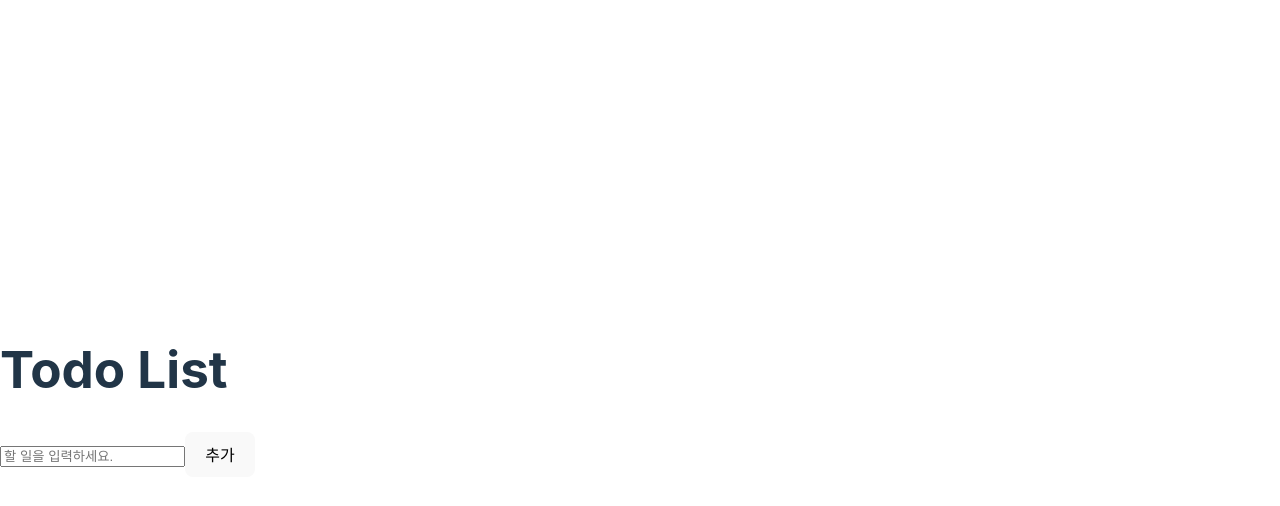
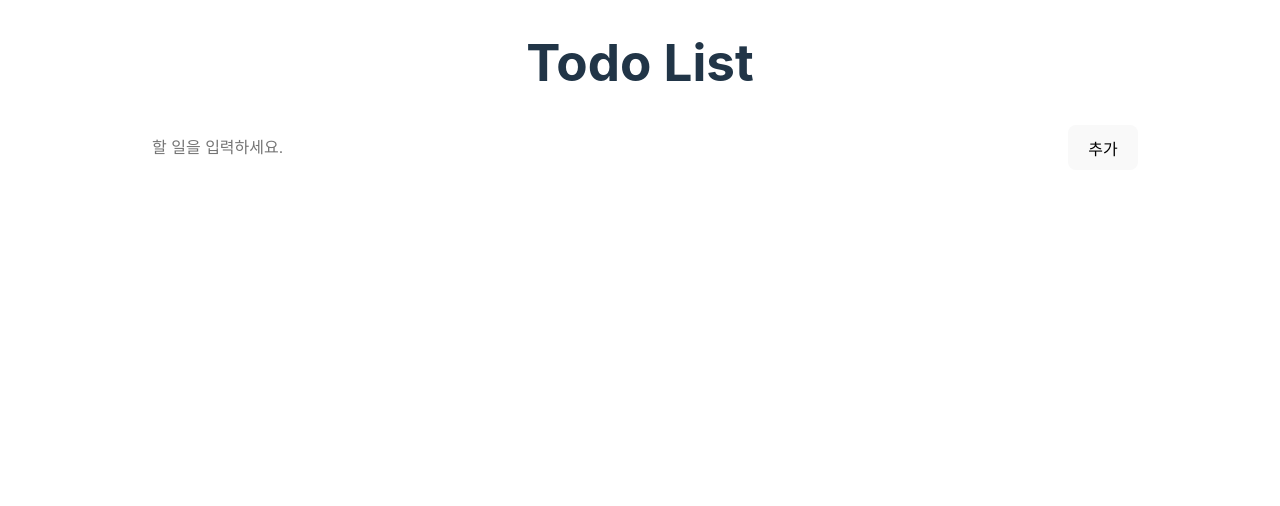
Before and after one commit to s1lv3rrud/react-js-todolist, a React (Vite) app: page / in a window 1280 px wide. Shown: the top 506 px of the page. Built offline with nearby package versions, Linux system fonts and the light colour scheme.

Commit message:
style: CSS 스타일링

```diff
--- a/src/App.jsx
+++ b/src/App.jsx
@@ -1,6 +1,7 @@
 import React, { useState, useEffect } from "react";
 import TodoInput from "./components/TodoInput";
 import TodoList from "./components/TodoList";
+import "./styles/App.css";
 
 const App = () => {
   const [todos, setTodos] = useState([]);
--- a/src/App.css
+++ b/src/styles/App.css
@@ -1,19 +1,23 @@
 .app {
-  max-width: 600px;
-  margin: 0 auto;
-  padding: 20px;
-  text-align: center;
+  width: 100vw;
+  display: flex;
+  flex-direction: column;
+  align-items: center;
+  height: 100vh;
 }
 
 form {
-  margin-bottom: 20px;
+  display: flex;
+  flex-direction: row;
 }
 
 input[type="text"] {
   padding: 10px;
   font-size: 16px;
-  width: 80%;
   margin-right: 10px;
+  border-radius: 10px;
+  border: none;
+  width:70vw;
 }
 
 button {
@@ -22,7 +26,6 @@ button {
 }
 
 ul {
-  list-style: none;
   padding: 0;
 }
 
@@ -31,22 +34,23 @@ li {
   justify-content: space-between;
   align-items: center;
   padding: 10px;
-  border-bottom: 1px solid #ccc;
+  border-bottom: 1px solid #aaa;
+  width: 80vw;
 }
 
 li span {
-  flex-grow: 1;
   text-align: left;
   padding: 0 10px;
+  flex-grow: 1; /* flex 내부에서 차지하는 비율 */
 }
 
 li button {
   background: none;
   border: none;
   color: red;
-  cursor: pointer;
 }
 
 li button:hover {
   text-decoration: underline;
+  cursor: pointer;
 }
```
